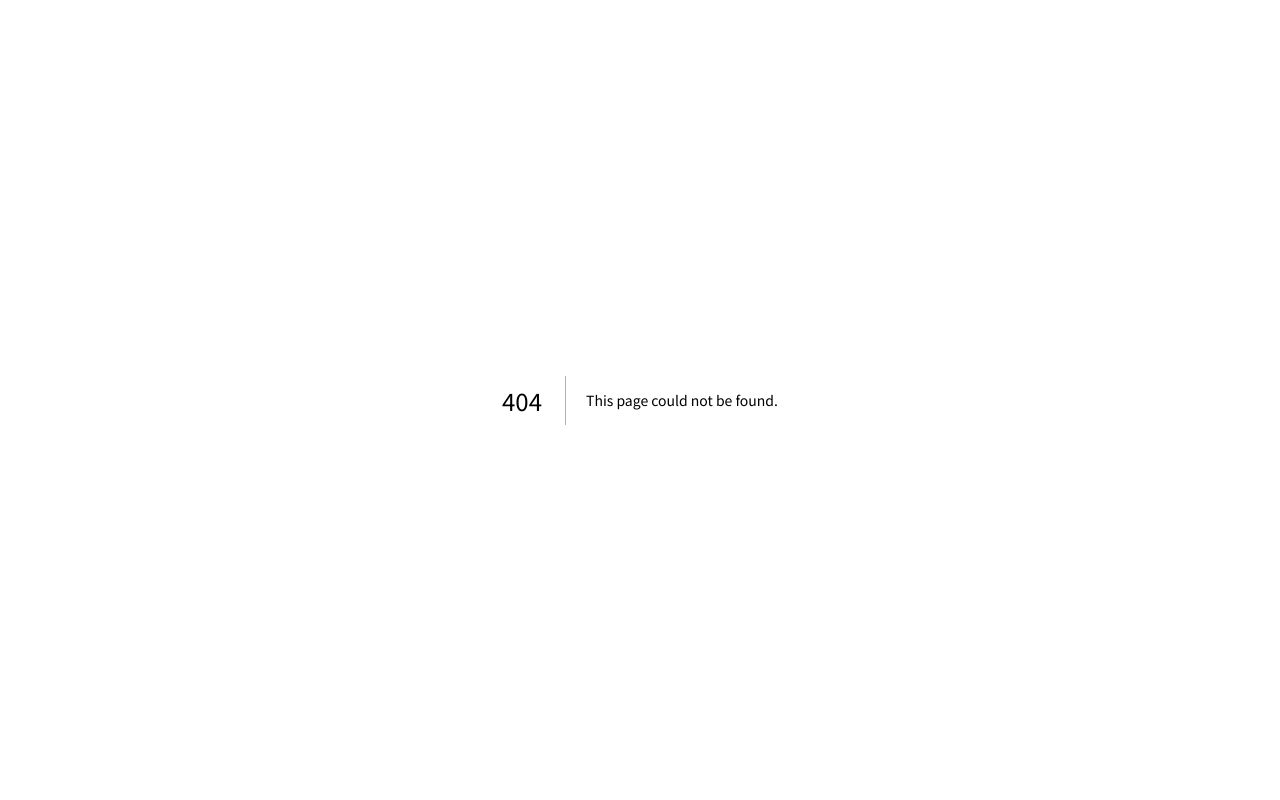
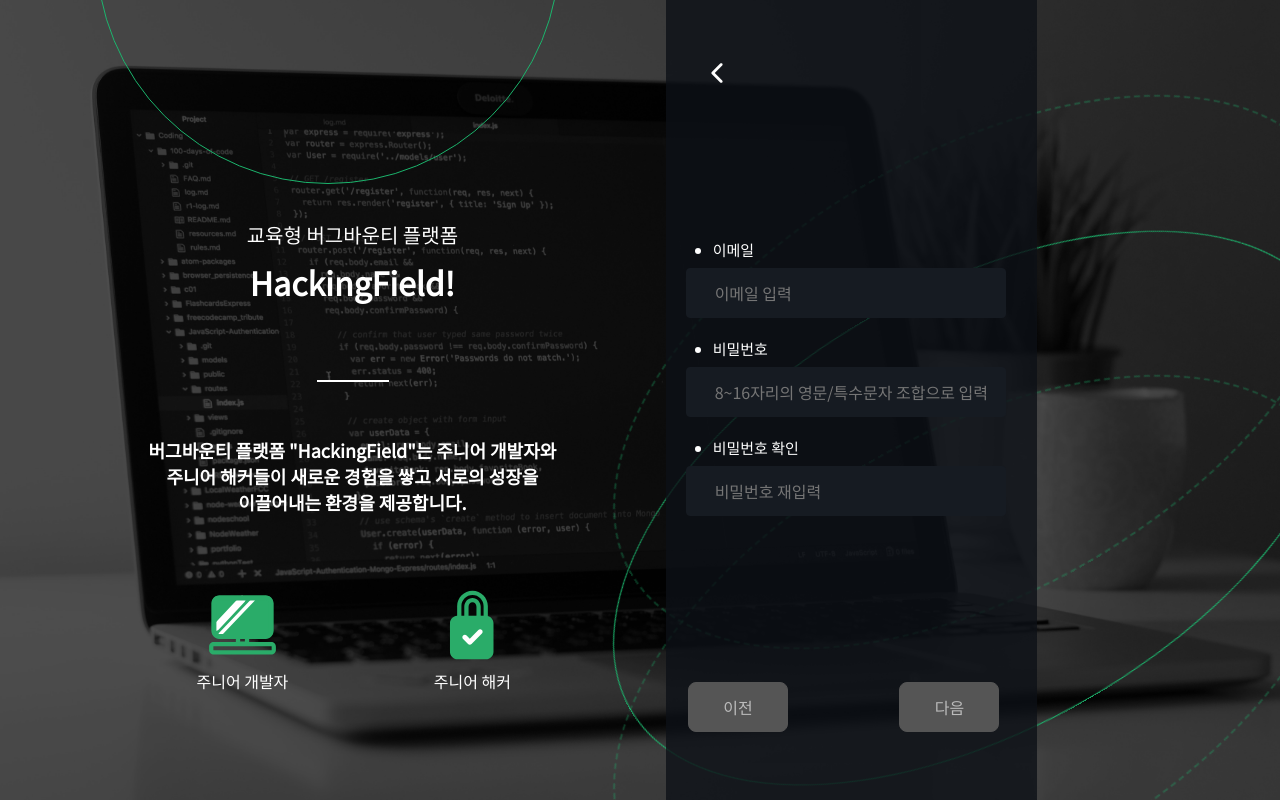
Before and after one commit to Team-INFO4/info-hackingfield-frontend, a Next.js app: page /signup/userInput in a window 1280 px wide. Before the commit this address had no page. Shown: the top 800 px of the page. Built offline with nearby package versions, Linux system fonts and the light colour scheme; a web font is replaced by a local one.

Commit message:
유저 회원가입 입력 배치완료

```diff
--- a/components/Main/styles.tsx
+++ b/components/Main/styles.tsx
@@ -285,12 +285,29 @@ export const BackDiv = styled.div`
   background: rgba(13, 17, 23, 0.8);
   animation: ${divFade} 2s;
   color: white;
+  .sul {
+    position: absolute;
+    top: 28vh;
+  }
+  li {
+    margin-left: 25px;
+    @media screen and (max-width: 1660px) {
+      margin-left: 13px;
+    }
+    @media screen and (max-width: 1440px) {
+      margin-left: 7px;
+    }
+  }
+
   h2 {
     font-size: 20px;
     font-weight: 500;
     position: absolute;
     top: 48px;
     left: 42%;
+    @media screen and (max-width: 1600px) {
+      top: 42px;
+    }
   }
   h3 {
     font-size: 16px;
@@ -423,6 +440,15 @@ export const arrowBox = styled.div`
     color: white;
     &:hover {
       color: #1cb56d;
+    }
+
+    @media screen and (max-width: 1600px) {
+      width: 35px;
+      height: 35px;
+    }
+    @media screen and (max-width: 1440px) {
+      width: 30px;
+      height: 30px;
     }
   }
   cursor: pointer;
@@ -593,13 +619,14 @@ export const TitleBox = styled.div`
   position: relative;
   left: 20%;
   @media screen and (max-width: 1800px) {
-    left: 18%;
+    left: 17%;
   }
   @media screen and (max-width: 1600px) {
-    left: 15%;
+    left: 14%;
   }
   @media screen and (max-width: 1440px) {
-    left: 11%;
+    left: 9%;
+    top: -3px;
   }
 `;
 
@@ -635,9 +662,6 @@ export const scrollBox = styled.div`
     h3 {
       font-size: 14px;
     }
-    .check {
-      size: 16px;
-    }
   }
   @media screen and (max-height: 1000px) {
     top: 15%;
@@ -646,9 +670,21 @@ export const scrollBox = styled.div`
   .btn {
     width: 100%;
     overflow: hidden;
+    background-color: rgba(13, 17, 23, 0);
     height: 40px;
     display: flex;
+    color: #555555;
     justify-content: flex-end;
     align-items: center;
+    &: hover {
+      cursor: pointer;
+    }
+  }
+
+  .btn.active {
+    color: #1cb56d;
+    h3 {
+      color: #ffffff;
+    }
   }
 `;
--- /dev/null
+++ b/components/Main/user/UserInput.tsx
@@ -0,0 +1,148 @@
+import React, { useState } from "react";
+import * as S from "../styles";
+import Link from "next/link";
+import Router from "next/router";
+import { IoIosArrowBack } from "react-icons/io";
+import styled from "styled-components";
+
+const IstyledInput = styled(S.styledInput)`
+  top: 0px;
+  left: 0px;
+  margin: 8px 0 20px 0;
+  @media screen and (max-width: 1660px) {
+    left: -15px;
+  }
+  @media screen and (max-width: 1440px) {
+    left: -20px;
+  }
+`;
+
+const NextButton = styled(S.styledButton)`
+  width: 120px;
+  height: 50px;
+  font-size: 16px;
+  font-weight: 500;
+  position: absolute;
+  top: 88%;
+  left: 70%;
+  @media screen and (max-width: 1600px) {
+    width: 110px;
+  }
+  @media screen and (max-width: 1440px) {
+    left: 63%;
+    width: 100px;
+  }
+  @media screen and (max-height: 960px) {
+    top: 80%;
+  }
+`;
+
+const PrevButton = styled(S.styledButton)`
+  width: 120px;
+  height: 50px;
+  font-size: 16px;
+  font-weight: 500;
+  position: absolute;
+  top: 88%;
+  left: 8%;
+  transition: 0.6s;
+  &:hover {
+    background-color: #1cb56d;
+    color: #ffffff;
+  }
+  @media screen and (max-width: 1600px) {
+    width: 110px;
+  }
+  @media screen and (max-width: 1440px) {
+    left: 6%;
+    width: 100px;
+  }
+  @media screen and (max-height: 960px) {
+    top: 80%;
+  }
+`;
+
+const NextButtonEnable = styled(S.styledButtonEnable)`
+  width: 120px;
+  height: 50px;
+  font-size: 16px;
+  font-weight: 500;
+  position: absolute;
+  top: 88%;
+  left: 70%;
+  @media screen and (max-width: 1600px) {
+    width: 110px;
+  }
+  @media screen and (max-width: 1440px) {
+    left: 63%;
+    width: 100px;
+  }
+  @media screen and (max-height: 960px) {
+    top: 80%;
+  }
+`;
+
+const Login = () => {
+  const [email, setEmail] = useState("");
+  const [pwd, setPwd] = useState("");
+  const [confirm, setConfirm] = useState("");
+  let btnEnable = false;
+  const emailHandling = (e: any) => {
+    setEmail(e.target.value);
+  };
+  const pwdHandling = (e: React.ChangeEvent<HTMLInputElement>) => {
+    setPwd(e.target.value);
+  };
+  const confirmHandling = (e: any) => {
+    setConfirm(e.target.value);
+  };
+
+  if (!email || !pwd) {
+    btnEnable = false;
+  } else {
+    btnEnable = true;
+  }
+
+  return (
+    <S.BackDiv>
+      <S.arrowBox>
+        <IoIosArrowBack
+          className="arrow"
+          size="40px"
+          onClick={() => Router.back()}
+        />
+      </S.arrowBox>
+      <ul className="sul">
+        <li>이메일</li>
+        <IstyledInput
+          type="text"
+          placeholder="이메일 입력"
+          name="email"
+          onChange={emailHandling}
+        />
+        <li>비밀번호</li>
+        <IstyledInput
+          type="password"
+          placeholder="8~16자리의 영문/특수문자 조합으로 입력"
+          name="password"
+          onChange={pwdHandling}
+        />
+        <li>비밀번호 확인</li>
+        <IstyledInput
+          type="password"
+          placeholder="비밀번호 재입력"
+          name="password"
+          onChange={confirmHandling}
+        />
+      </ul>
+      <PrevButton>이전</PrevButton>
+      {btnEnable ? (
+        <NextButtonEnable>다음</NextButtonEnable>
+      ) : (
+        <NextButton>다음</NextButton>
+      )}
+    </S.BackDiv>
+  );
+};
+
+export default Login;
--- /dev/null
+++ b/pages/signup/userInput.tsx
@@ -0,0 +1,21 @@
+import React from "react";
+import styled from "styled-components";
+import MainComponent from "../../components/Main/MainComponent";
+import UserInput from "../../components/Main/user/UserInput";
+const user = () => {
+  return (
+    <Wrapper>
+      <MainComponent />
+      <UserInput />
+    </Wrapper>
+  );
+};
+
+const Wrapper = styled.div`
+  position: absolute;
+  width: 100vw;
+  height: 290vh;
+  background-color: #333333;
+`;
+
+export default user;
```
Also changed, not shown: components/Main/user/UserTerms.tsx (+32 -11 lines).
